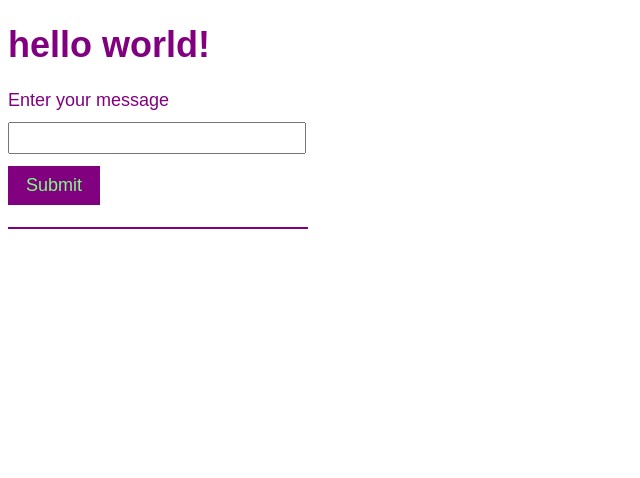
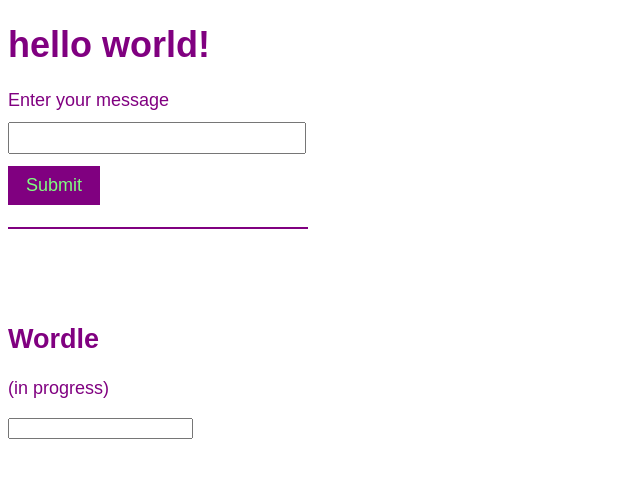
Before and after one commit to marcysutton/react-svg-map-demo, a React (Vite) app: page / in a window 1280 px wide. Shown: the top 478 px of the page, without its empty margins (0-640 px from the left). Built offline with nearby package versions, Linux system fonts and the light colour scheme.

Commit message:
Add start of Wordle project

```diff
--- a/src/App.js
+++ b/src/App.js
@@ -1,4 +1,5 @@
 import Greeter from './Greeter'
+import Wordle from './Wordle'
 
 export function App() {
     return (
@@ -8,6 +9,7 @@
             </header>
             <main>
                 <Greeter />
+                <Wordle />
             </main>
         </>
     )
--- /dev/null
+++ b/src/Wordle.js
@@ -0,0 +1,39 @@
+import React, {useState} from 'react'
+
+/*
+EARTH
+⬜🟩🟨🟨🟨
+*/
+
+const Wordle = () => {
+    const wordOfTheDay = 'earth'
+    const [winning, setIsWinning] = useState(false)
+
+    const changeHandler = (event) => {
+        const userInput = Array.from(event.target.value)
+
+        if (userInput.length === 5) {
+            userInput.forEach((letter, index) => {
+                if (wordOfTheDay.indexOf(letter) !== -1) {
+                    setIsWinning(true)
+                } else {
+                    setIsWinning(false)
+                }
+            })
+        }
+    }
+    return (
+        <>
+            <h2>Wordle</h2>
+            <p>(in progress)</p>
+            <div onChange={changeHandler}>
+                <input type="text" aria-label="Type a word" />
+            </div>
+            <div id="wordle-results" className={winning ? 'winning' : null}>
+            🟩🟩🟩🟩🟩
+            </div>
+        </>
+    )
+}
+
+export default Wordle
--- a/styles.css
+++ b/styles.css
@@ -34,3 +34,9 @@
     min-width: 300px;
     padding: 1em 0;
 }
+#wordle-results {
+    display: none;
+}
+#wordle-results.winning {
+    display: block;
+}
```
